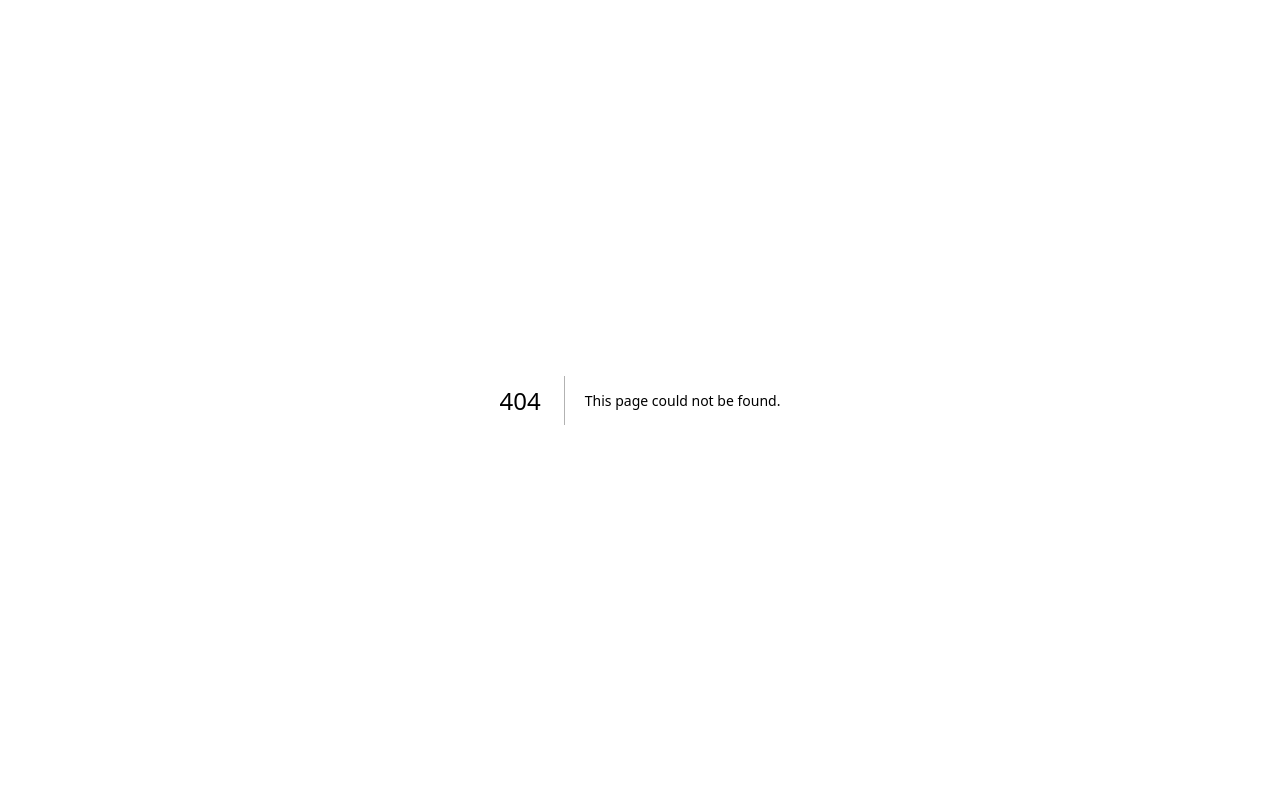
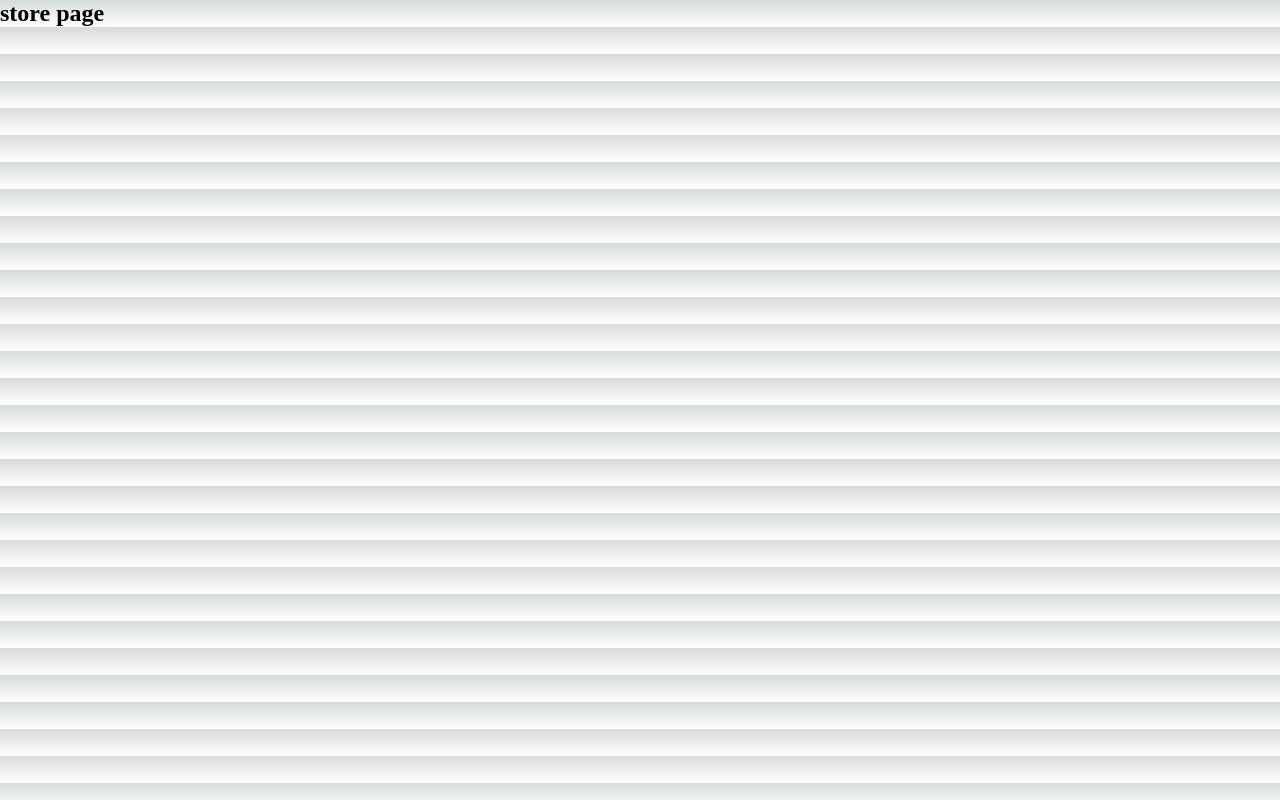
Before and after one commit to 1031531798/warehouse_manage_mobile, a Next.js app: page /store in a window 1280 px wide. Before the commit this address had no page. Built offline with nearby package versions, Linux system fonts and the light colour scheme.

Commit message:
init project

```diff
--- /dev/null
+++ b/src/pages/store.tsx
@@ -0,0 +1,7 @@
+export default function StorePage () {
+  return (
+    <>
+      <h2>store page</h2>
+    </>
+  )
+}
```
Also changed, not shown: 1 other file (tests, documents, lock files or other folders).
